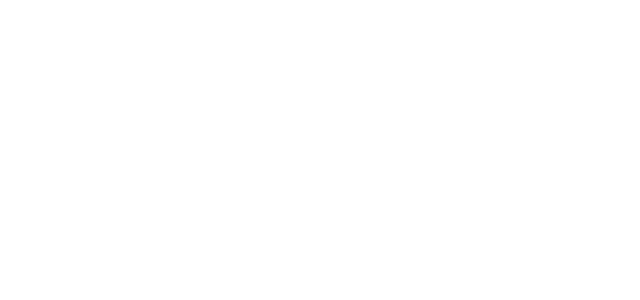
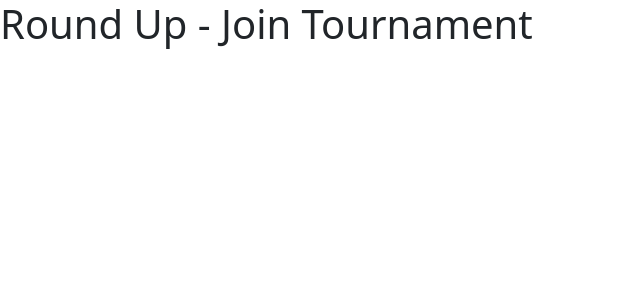
Before and after one commit to gheylam/tournament_project_frontend, a React (Create React App) app: page /join in a window 1280 px wide. Before the commit this address had no page. Shown: the top 300 px of the page, without its empty margins (0-640 px from the left). Built offline with nearby package versions, Linux system fonts and the light colour scheme.

Commit message:
Add join tournament page

```diff
--- a/src/App.js
+++ b/src/App.js
@@ -1,7 +1,8 @@
 import React from 'react';
-import { BrowserRouter as Router, Route, Routes, Link } from 'react-router-dom';
+import { BrowserRouter as Router, Route, Routes } from 'react-router-dom';
 import Home from './Home';
 import CreateTournament from './CreateTournament';
+import JoinTournament from './JoinTournament';
 
 const App = () => {
   return (
@@ -9,6 +10,7 @@
       <Routes>
         <Route exact path="/" element={<Home />} />
         <Route path="/create-tournament" element={<CreateTournament />} />
+        <Route path="/join" element={<JoinTournament />} />
       </Routes>
     </Router>
   );
--- /dev/null
+++ b/src/JoinTournament.js
@@ -0,0 +1,13 @@
+
+import 'bootstrap/dist/css/bootstrap.min.css';
+
+
+function JoinTournament() {
+    return (
+        <div>
+            <h1>Round Up - Join Tournament</h1>
+        </div>
+    );
+}
+
+export default JoinTournament
```
Also changed, not shown: src/index.js (line endings or trailing spaces).
